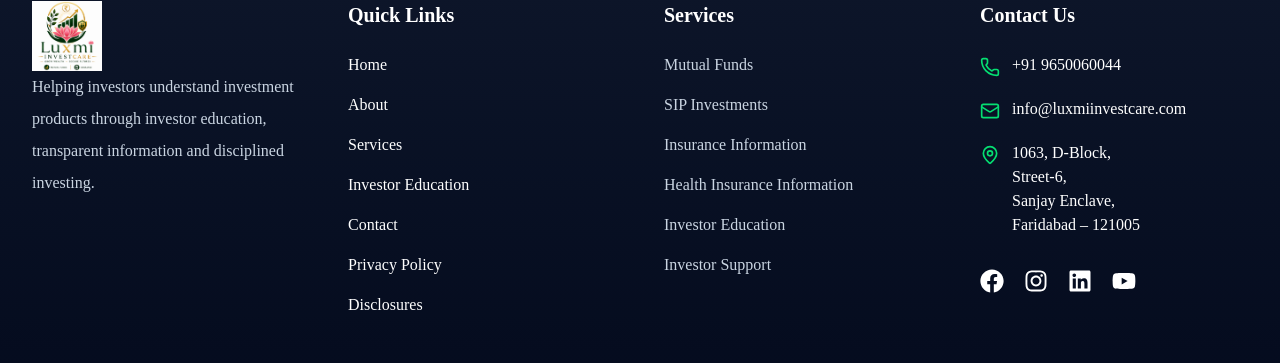
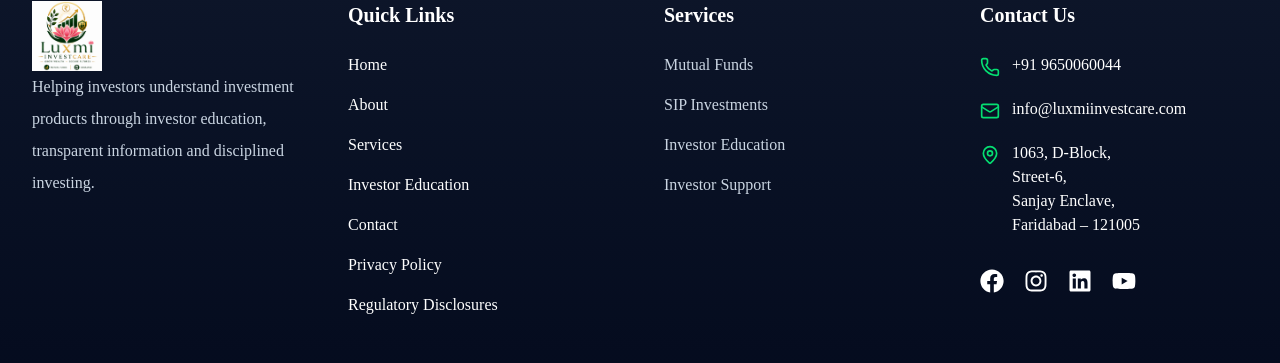
Before and after one commit to shivpawan007/LuxmiInvestCare, a Next.js app: page / in a window 1280 px wide. Shown: the part 11587-11950 px from the top of the page. Built offline with nearby package versions, Linux system fonts and the light colour scheme.

Commit message:
Align footer service list with mutual fund distributor scope

```diff
--- a/components/layout/Footer.tsx
+++ b/components/layout/Footer.tsx
@@ -21,14 +21,12 @@ const quickLinks = [
     { label: "Investor Education", href: "/investor-education" },
     { label: "Contact", href: "/contact" },
     { label: "Privacy Policy", href: "/privacy" },
-    { label: "Disclosures", href: "/disclosures" },
+    { label: "Regulatory Disclosures", href: "/disclosures" },
 ];
 
 const services = [
     "Mutual Funds",
     "SIP Investments",
-    "Insurance Information",
-    "Health Insurance Information",
     "Investor Education",
     "Investor Support",
 ];
```
